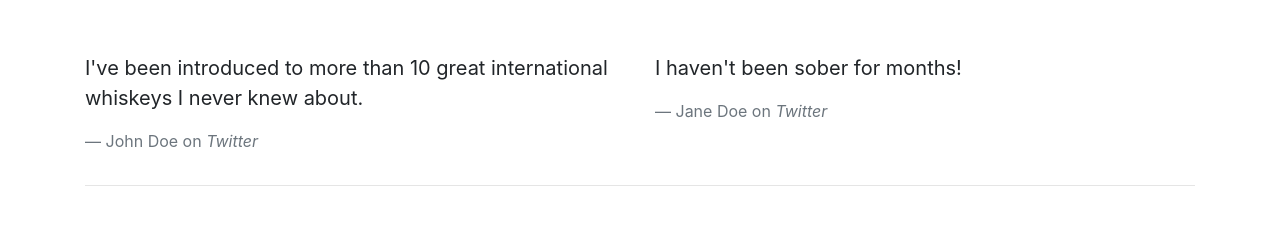
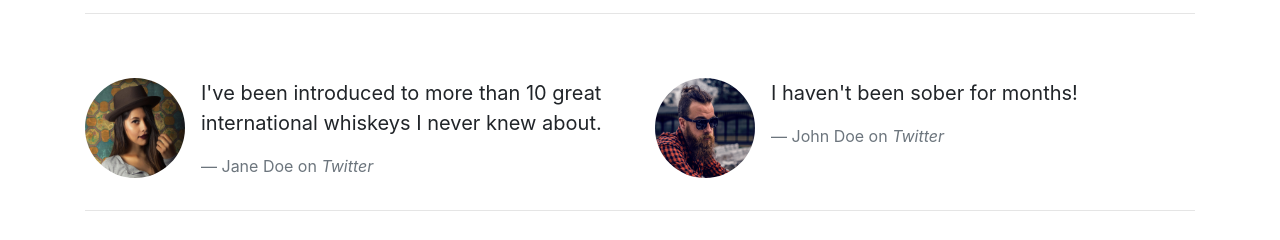
Before and after one commit to BennTrainor/Bootstrap_Test, a plain HTML site: page index.html in a window 1280 px wide. Shown: the part 560-800 px from the top of the page. Drawn offline with nearby package versions, Linux system fonts and the light colour scheme.

Commit message:
add picture icons to quotes section

```diff
--- a/index.html
+++ b/index.html
@@ -49,20 +49,35 @@
             <div class="row">
                 <div class="col-12 my-5">
                     <h2 class="text-uppercase">Quotes:</h2>
+                    <hr />
                 </div>
             </div>
             <div class="row">
                 <div class="col-12 col-md-6">
-                    <blockquote class="blockquote">
-                        <p>I've been introduced to more than 10 great international whiskeys I never knew about.</p>
-                        <footer class="blockquote-footer">John Doe on <cite title="Twitter">Twitter</cite></footer>
-                    </blockquote>
+                    <div class="media">
+                        <div class="d-none d-sm-block">
+                            <img src="images/girl-image.png" class="rounded-circle mr-3" height=100 width=100>
+                        </div>
+                        <div class="media-body">
+                            <blockquote class="blockquote">
+                                <p>I've been introduced to more than 10 great international whiskeys I never knew about.</p>
+                                <footer class="blockquote-footer">Jane Doe on <cite title="Twitter">Twitter</cite></footer>
+                            </blockquote>
+                        </div>
+                    </div>
                 </div>
                 <div class="col-12 col-md-6">
-                    <blockquote class="blockquote">
-                        <p>I haven't been sober for months!</p>
-                        <footer class="blockquote-footer">Jane Doe on <cite title="Twitter">Twitter</cite></footer>
-                    </blockquote>
+                    <div class="media">
+                        <div class="d-none d-sm-block">
+                            <img src="images/guy-image.png" class="rounded-circle mr-3" height=100 width=100>
+                        </div>
+                        <div class="media-body">
+                            <blockquote class="blockquote">
+                                <p>I haven't been sober for months!</p>
+                                <footer class="blockquote-footer">John Doe on <cite title="Twitter">Twitter</cite></footer>
+                            </blockquote>
+                        </div>
+                    </div>
                 </div>
             </div>
         </section>
```
Also changed, not shown: images/girl-image.png (added), images/guy-image.png (added).
